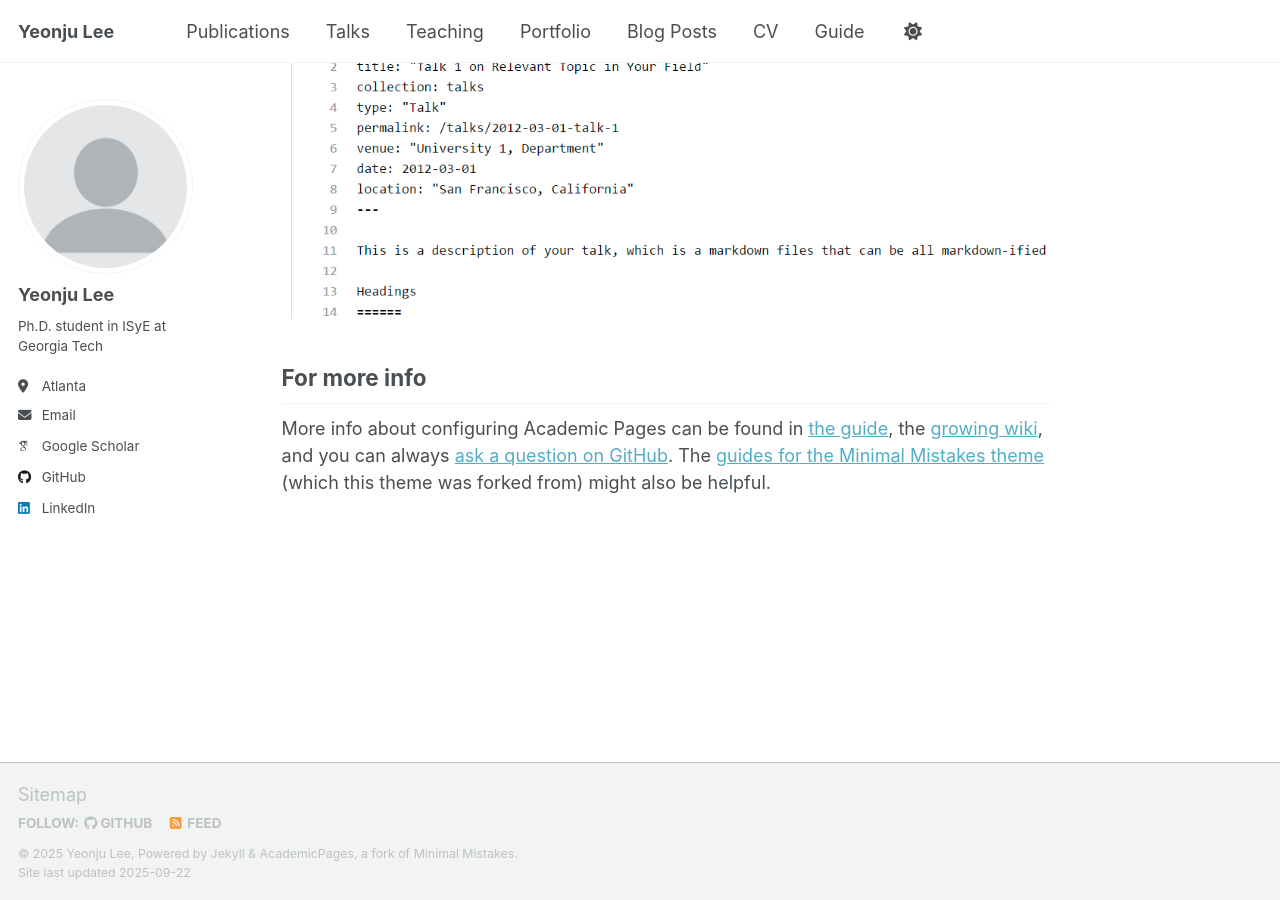
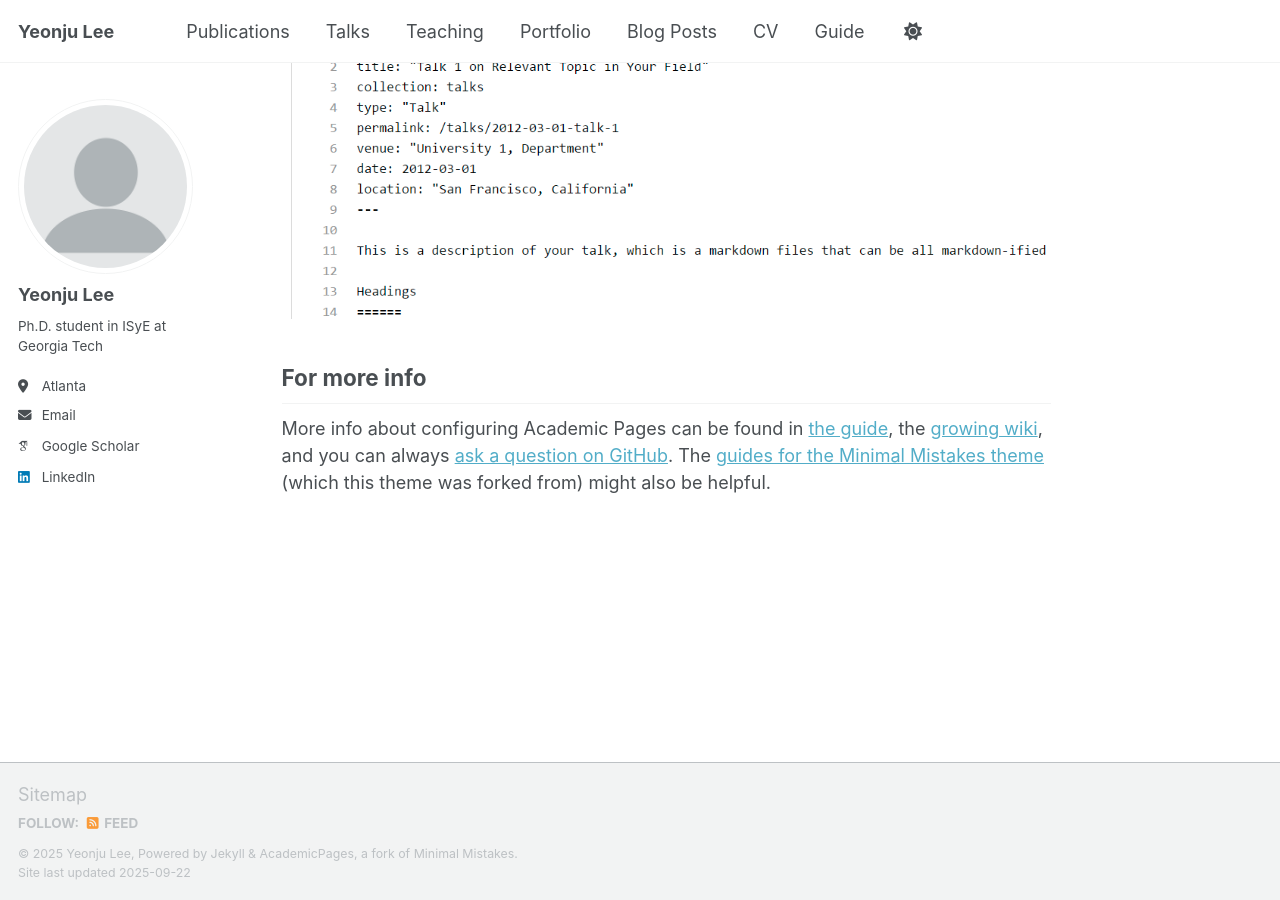
Before and after one commit to ylee845/ylee845.github.io, a Jekyll site: the page built from _pages/about.md, in a window 1280 px wide and 900 px high, scrolled down 2880 px. Built offline with Jekyll 4.4.1, drawn with Linux system fonts in a browser that asks for light colours; some web fonts are replaced; a script that is not in the unit is left out.

Commit message:
Update _config.yml

```diff
--- a/_config.yml
+++ b/_config.yml
@@ -13,7 +13,7 @@ title                    : "Yeonju Lee"
 title_separator          : "-"
 name                     : &name "Yeonju Lee"
 description              : &description "Your Name's academic portfolio"   # Update this with a general description of your site, this is the default if not overridden by a page
-url                      : https://academicpages.github.io # The base hostname & protocol for your site e.g. "https://[your GitHub username].github.io",
+url                      : https://ylee845.github.io # The base hostname & protocol for your site e.g. "https://[your GitHub username].github.io",
                                                            # or if you already have some other page hosted on Github then use "https://[your GitHub username].github.io/[Your Repo Name]"
 baseurl                  : "" # the subpath of your site, e.g. "/blog"
 repository               : "academicpages/academicpages.github.io"
@@ -48,7 +48,7 @@ author:
   bitbucket        : # Username - Update with your username on the site
   codepen          : # Username
   dribbble         : # Username
-  github           : "academicpages"
+  github           : #"academicpages"
   kaggle           : # Username
   stackoverflow    : # User number or user number and name (i.e., use "1" or "1/jeff-atwood")
 
```
